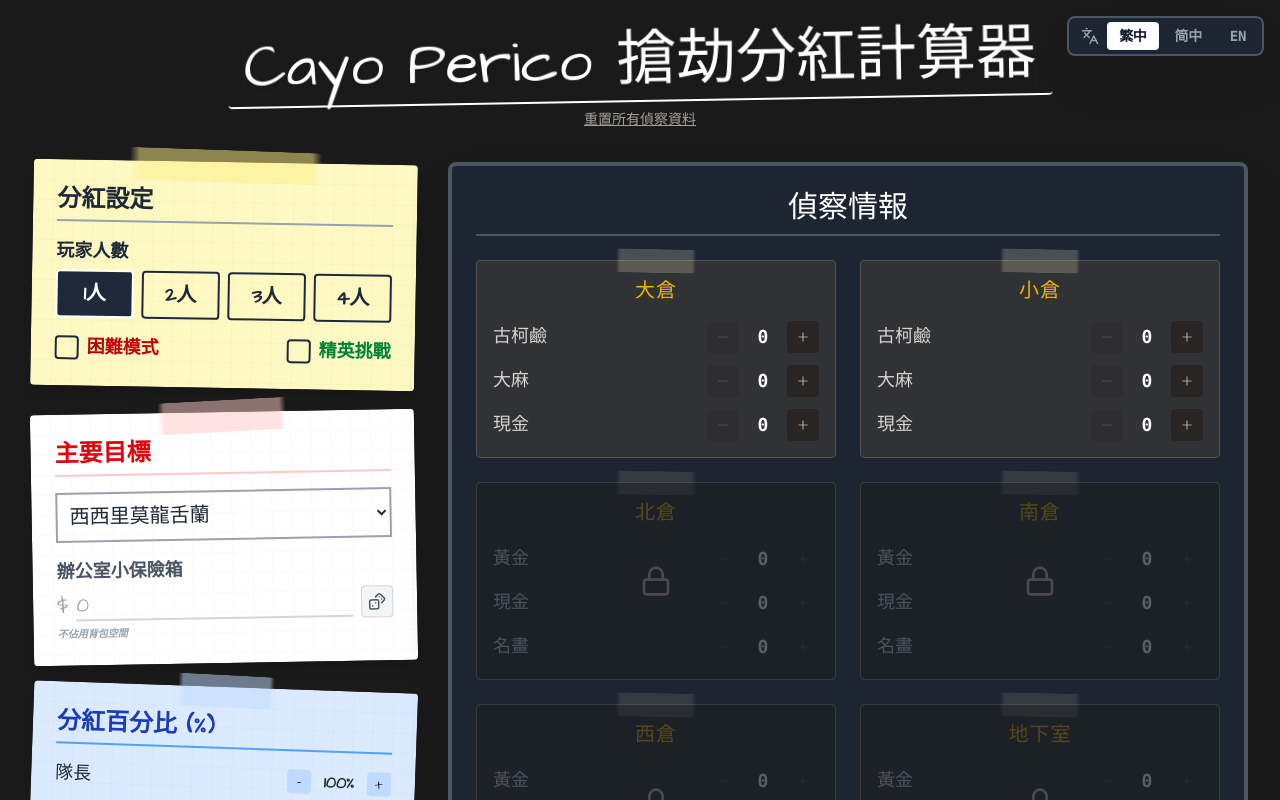
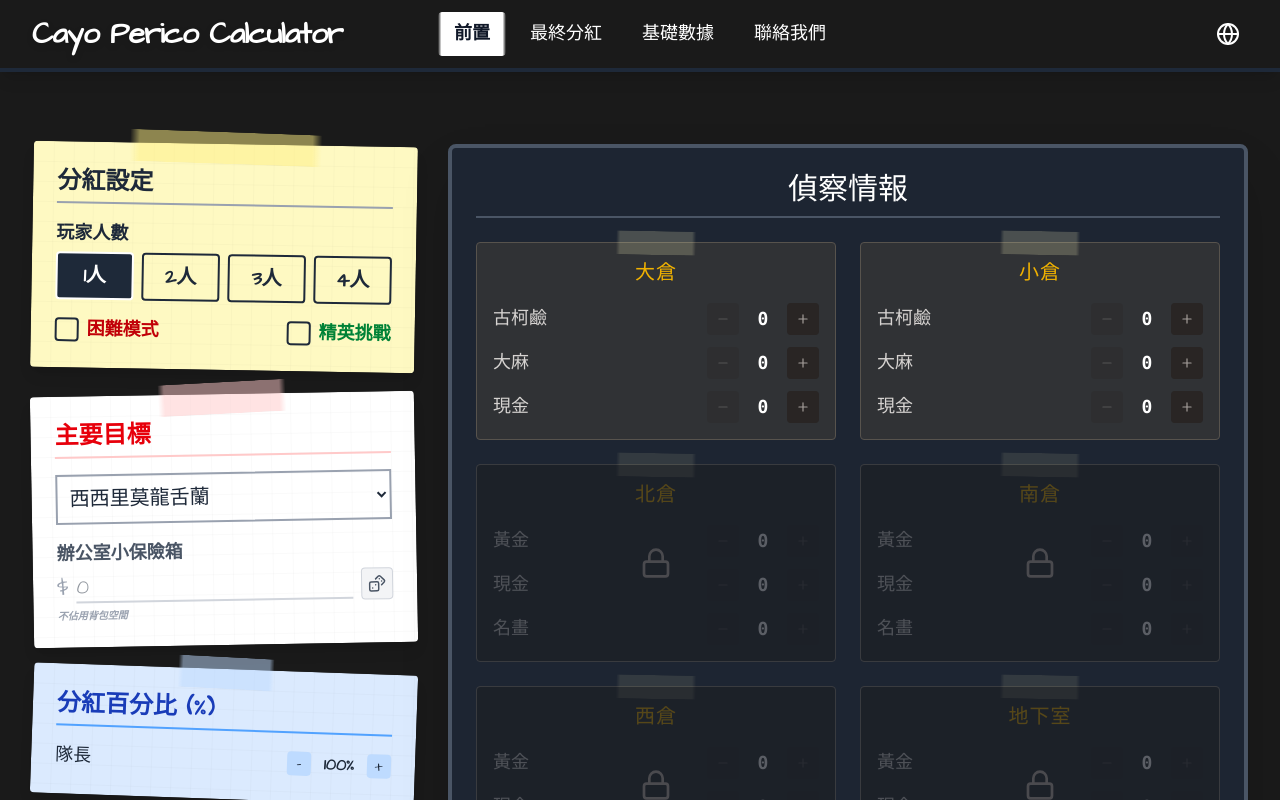
Before and after one commit to c0u1b0o6o/Cayo-Perico-Heist-Profit-Calculator, a Next.js app: page / in a window 1280 px wide. Shown: the top 800 px of the page. Built offline with nearby package versions, Linux system fonts and the light colour scheme.

Commit message:
feat: implement multi-tab layout, enhanced NavBar, and swipe gestures

```diff
--- a/app/globals.css
+++ b/app/globals.css
@@ -46,6 +46,38 @@
     /* Irregular edges */
     -webkit-mask-image: linear-gradient(90deg, transparent 0%, black 5%, black 95%, transparent 100%);
     mask-image: linear-gradient(90deg, transparent 0%, black 5%, black 95%, transparent 100%);
+}
+
+/* Tape Hover Effect for Tabs */
+.tape-hover:hover,
+.tape-hover.active {
+    box-shadow: 0 1px 3px rgba(0,0,0,0.2);
+    -webkit-mask-image: linear-gradient(90deg, transparent 0%, black 5%, black 95%, transparent 100%);
+    mask-image: linear-gradient(90deg, transparent 0%, black 5%, black 95%, transparent 100%);
+}
+
+/* Navigation Zones */
+.nav-zone {
+    position: fixed;
+    top: 0;
+    bottom: 0;
+    z-index: 10;
+    cursor: pointer;
+    transition: background-color 0.2s;
+}
+
+.nav-zone:hover {
+    background-color: rgba(255, 255, 255, 0.05);
+}
+
+.nav-zone-left {
+    left: 0;
+    width: calc((100vw - min(1280px, 100vw)) / 2);
+}
+
+.nav-zone-right {
+    right: 0;
+    width: calc((100vw - min(1280px, 100vw)) / 2);
 }
 
 .activeable.active {
--- a/app/page.tsx
+++ b/app/page.tsx
@@ -7,6 +7,7 @@
 import { LootSummary } from '@/components/LootSummary';
 import { ResultBoard } from '@/components/ResultBoard';
 import { LanguageToggle } from '@/components/LanguageToggle';
+import { NavBar } from '@/components/NavBar';
 import { translations, Language } from '@/lib/translations';
 import { Check, Dices } from 'lucide-react';
 import { clsx } from 'clsx';
@@ -34,6 +35,11 @@
   });
 
   const [selectedPrimaryValue, setSelectedPrimaryValue] = useState(PRIMARY_TARGETS[0].value);
+  const [activeTab, setActiveTab] = useState('prep');
+
+  // Gesture State
+  const [dragStart, setDragStart] = useState<number | null>(null);
+  const [isDragging, setIsDragging] = useState(false);
 
   const [lootCounts, setLootCounts] = useState<LootCounts>({});
   const [wallSafeValue, setWallSafeValue] = useState(0);
@@ -88,29 +94,72 @@
     });
   };
 
-  const calculatedBags = useMemo(() => {
-    return calculateOptimalLoot(lootCounts, settings.players);
-  }, [lootCounts, settings.players]);
-
+  const calculatedBags = useMemo(() => calculateOptimalLoot(lootCounts, settings.players), [lootCounts, settings.players]);
   const cutsSum = settings.cuts.reduce((a, b) => a + b, 0);
 
+  const tabs = ['prep', 'results', 'data', 'contact'];
+  const handleTabNavigation = (direction: 'prev' | 'next') => {
+    const currentIndex = tabs.indexOf(activeTab);
+    if (direction === 'prev' && currentIndex > 0) {
+      setActiveTab(tabs[currentIndex - 1]);
+    } else if (direction === 'next' && currentIndex < tabs.length - 1) {
+      setActiveTab(tabs[currentIndex + 1]);
+    }
+  };
+
+  // Improved Gesture Detection (Mouse & Touch)
+  const minSwipeDistance = 50;
+
+  const handleDragStart = (clientX: number) => {
+    setDragStart(clientX);
+    setIsDragging(true);
+  };
+
+  const handleDragEnd = (clientX: number) => {
+    if (!dragStart || !isDragging) return;
+
+    const distance = dragStart - clientX;
+    if (Math.abs(distance) > minSwipeDistance) {
+      handleTabNavigation(distance > 0 ? 'next' : 'prev');
+    }
+
+    setDragStart(null);
+    setIsDragging(false);
+  };
+
   return (
-    <div className="max-w-7xl mx-auto p-4 sm:p-8">
-      <LanguageToggle currentLang={currentLang} onLanguageChange={setCurrentLang} />
+    <div className="min-h-screen bg-board-bg">
+      <NavBar
+        activeTab={activeTab}
+        onTabChange={setActiveTab}
+        language={currentLang}
+        onLanguageChange={setCurrentLang}
+      />
 
-      {/* Header */}
-      <header className="text-center mb-8 relative z-10 flex flex-col items-center">
-        <h1 className="font-hand text-4xl sm:text-6xl text-white transform -rotate-1 drop-shadow-lg inline-block border-b-2 border-white pb-2 bg-board-bg/50 backdrop-blur-sm px-4 rounded mb-2">
-          {t.title}
-        </h1>
+      {/* Left Navigation Zone */}
       <button
-          onClick={handleReset}
-          className="font-hand text-stone-400 hover:text-red-400 text-sm underline transition-colors"
+        onClick={() => handleTabNavigation('prev')}
+        className="nav-zone nav-zone-left"
+        aria-label="Previous tab"
+      />
+
+      {/* Right Navigation Zone */}
+      <button
+        onClick={() => handleTabNavigation('next')}
+        className="nav-zone nav-zone-right"
+        aria-label="Next tab"
+      />
+
+      <div
+        className="max-w-7xl mx-auto px-4 sm:px-8 pb-4 sm:pb-8 pt-36 transition-opacity duration-300 select-none"
+        onMouseDown={(e) => handleDragStart(e.clientX)}
+        onMouseUp={(e) => handleDragEnd(e.clientX)}
+        onTouchStart={(e) => handleDragStart(e.targetTouches[0].clientX)}
+        onTouchEnd={(e) => handleDragEnd(e.changedTouches[0].clientX)}
       >
-          {currentLang === 'en' ? 'Reset All Data' : '重置所有偵察資料'}
-        </button>
-      </header>
-
+        {/* Prep Data Tab */}
+        {activeTab === 'prep' && (
+          <>
       {/* Main Planning Board */}
       <div className="grid grid-cols-1 lg:grid-cols-3 gap-8">
 
@@ -276,9 +325,12 @@
         </div>
 
       </div>
+          </>
+        )}
 
-      {/* Bottom Section: Results */}
-      <div className="mt-8 flex justify-center">
+        {/* Results Tab */}
+        {activeTab === 'results' && (
+          <div className="flex justify-center flex-col items-center">
             <ResultBoard
                 bags={calculatedBags}
                 settings={settings}
@@ -287,10 +339,31 @@
                 language={currentLang}
             />
           </div>
+        )}
+
+        {/* Data Tab - Placeholder */}
+        {activeTab === 'data' && (
+          <div className="min-h-[60vh] flex flex-col items-center justify-center text-white/50 font-hand">
+            <h2 className="text-3xl mb-4 italic opacity-30 tracking-widest">{t.nav.data}</h2>
+            <p className="opacity-20">Coming Soon...</p>
+          </div>
+        )}
+
+        {/* Contact Tab - Placeholder */}
+        {activeTab === 'contact' && (
+          <div className="min-h-[60vh] flex flex-col items-center justify-center text-white/50 font-hand">
+            <h2 className="text-3xl mb-4 italic opacity-30 tracking-widest">{t.nav.contact}</h2>
+            <p className="opacity-20 text-center">
+              Built with Antigravity AI<br/>
+              GTA 5 Cayo Perico Calculator
+            </p>
+          </div>
+        )}
 
        <footer className="text-center mt-12 text-gray-500 text-sm font-hand">
             <p>Cayo Perico Heist Calculator &copy; 2026</p>
         </footer>
       </div>
+    </div>
   );
 }
--- a/components/LanguageToggle.tsx
+++ b/components/LanguageToggle.tsx
@@ -1,7 +1,7 @@
-import React from 'react';
+import React, { useState, useRef, useEffect } from 'react';
 import { Language } from '@/lib/translations';
+import { Globe } from 'lucide-react';
 import { clsx } from 'clsx';
-import { Languages } from 'lucide-react';
 
 interface LanguageToggleProps {
   currentLang: Language;
@@ -9,33 +9,60 @@
 }
 
 export const LanguageToggle: React.FC<LanguageToggleProps> = ({ currentLang, onLanguageChange }) => {
-  const options: { value: Language; label: string }[] = [
-    { value: 'tw', label: '繁中' },
-    { value: 'cn', label: '简中' },
-    { value: 'en', label: 'EN' },
+  const [isOpen, setIsOpen] = useState(false);
+  const dropdownRef = useRef<HTMLDivElement>(null);
+
+  const languages: { code: Language; label: string; flag: string }[] = [
+    { code: 'en', label: 'English', flag: '🇺🇸' },
+    { code: 'tw', label: '繁體中文', flag: '🇹🇼' },
+    { code: 'cn', label: '简体中文', flag: '🇨🇳' },
   ];
 
+  useEffect(() => {
+    const handleClickOutside = (event: MouseEvent) => {
+      if (dropdownRef.current && !dropdownRef.current.contains(event.target as Node)) {
+        setIsOpen(false);
+      }
+    };
+
+    document.addEventListener('mousedown', handleClickOutside);
+    return () => document.removeEventListener('mousedown', handleClickOutside);
+  }, []);
+
+  const handleLanguageSelect = (lang: Language) => {
+    onLanguageChange(lang);
+    setIsOpen(false);
+  };
+
   return (
-    <div className="fixed top-4 right-4 z-50 flex items-center bg-gray-800/80 border-2 border-gray-600 rounded-lg p-1 shadow-2xl backdrop-blur-sm">
-      <div className="px-2 text-gray-400">
-        <Languages size={18} />
-      </div>
-      <div className="flex gap-1">
-        {options.map((option) => (
+    <div className="relative" ref={dropdownRef}>
       <button
-            key={option.value}
-            onClick={() => onLanguageChange(option.value)}
+        onClick={() => setIsOpen(!isOpen)}
+        className="text-white hover:text-gray-300 transition-colors p-2"
+        aria-label="Change language"
+      >
+        <Globe size={24} />
+      </button>
+
+      {isOpen && (
+        <div className="absolute right-0 top-full mt-2 bg-gray-800 border border-gray-700 rounded shadow-lg overflow-hidden z-50 min-w-[160px]">
+          {languages.map((lang) => (
+            <button
+              key={lang.code}
+              onClick={() => handleLanguageSelect(lang.code)}
               className={clsx(
-              "px-3 py-1 rounded text-sm font-bold transition-all font-mono tracking-tight",
-              currentLang === option.value
-                ? "bg-white text-gray-900 shadow-inner"
-                : "text-gray-400 hover:text-white hover:bg-gray-700/50"
+                "w-full px-4 py-2 text-left font-hand text-lg transition-colors flex items-center gap-2",
+                currentLang === lang.code
+                  ? "bg-white text-gray-900 font-bold"
+                  : "text-white hover:bg-gray-700"
               )}
             >
-            {option.label}
+              <span>{lang.flag}</span>
+              <span>{lang.label}</span>
             </button>
           ))}
         </div>
+      )}
     </div>
   );
 };
--- /dev/null
+++ b/components/NavBar.tsx
@@ -0,0 +1,101 @@
+import React from 'react';
+import { Language, translations } from '@/lib/translations';
+import { clsx } from 'clsx';
+import { LanguageToggle } from './LanguageToggle';
+
+interface NavBarProps {
+  activeTab: string;
+  onTabChange: (tab: string) => void;
+  language: Language;
+  onLanguageChange: (lang: Language) => void;
+}
+
+export const NavBar: React.FC<NavBarProps> = ({
+  activeTab,
+  onTabChange,
+  language,
+  onLanguageChange
+}) => {
+  const t = translations[language];
+
+  const navItems = [
+    { id: 'prep', label: t.nav.prep },
+    { id: 'results', label: t.nav.results },
+    { id: 'data', label: t.nav.data },
+    { id: 'contact', label: t.nav.contact },
+  ];
+
+  return (
+    <nav className="fixed top-0 left-0 right-0 z-50 bg-[#1a1a1a] backdrop-blur-sm border-b-4 border-gray-800 shadow-lg">
+      <div className="w-full px-4 sm:px-8 py-3">
+        {/* Desktop Layout */}
+        <div className="hidden md:grid grid-cols-3 items-center gap-4">
+          {/* Logo - Left */}
+          <div className="flex items-center">
+            <button
+              className="text-white font-hand text-3xl font-black tracking-tight hover:scale-105 transition-transform drop-shadow-md"
+              onClick={() => onTabChange('prep')}
+            >
+              Cayo Perico Calculator
+            </button>
+          </div>
+
+          {/* Nav Links - Center */}
+          <div className="flex items-center justify-center gap-2">
+            {navItems.map((item) => (
+              <button
+                key={item.id}
+                onClick={() => onTabChange(item.id)}
+                className={clsx(
+                  "px-4 py-2 rounded font-hand text-lg transition-all whitespace-nowrap tape-hover",
+                  activeTab === item.id
+                    ? "bg-white text-gray-900 font-bold shadow-md active"
+                    : "text-white hover:bg-white hover:text-gray-900 hover:shadow-md"
+                )}
+              >
+                {item.label}
+              </button>
+            ))}
+          </div>
+
+          {/* Language Toggle - Right */}
+          <div className="flex items-center justify-end">
+            <LanguageToggle currentLang={language} onLanguageChange={onLanguageChange} />
+          </div>
+        </div>
+
+        {/* Mobile Layout */}
+        <div className="md:hidden">
+          {/* Top Row: Logo + Language */}
+          <div className="flex items-center justify-between mb-3">
+            <button
+              className="text-white font-hand text-2xl font-black tracking-tight"
+              onClick={() => onTabChange('prep')}
+            >
+              Cayo Perico Calculator
+            </button>
+            <LanguageToggle currentLang={language} onLanguageChange={onLanguageChange} />
+          </div>
+
+          {/* Bottom Row: Nav Tabs */}
+          <div className="flex items-center justify-around gap-1">
+            {navItems.map((item) => (
+              <button
+                key={item.id}
+                onClick={() => onTabChange(item.id)}
+                className={clsx(
+                  "flex-1 px-2 py-1.5 text-sm font-hand transition-all rounded whitespace-nowrap tape-hover",
+                  activeTab === item.id
+                    ? "bg-white text-gray-900 font-bold shadow-md active"
+                    : "text-white hover:bg-white hover:text-gray-900"
+                )}
+              >
+                {item.label}
+              </button>
+            ))}
+          </div>
+        </div>
+      </div>
+    </nav>
+  );
+};
--- a/components/ResultBoard.tsx
+++ b/components/ResultBoard.tsx
@@ -182,7 +182,7 @@
             {/* Bag Recommendation */}
             <div className="md:col-span-1 p-4 bg-yellow-50 border-2 border-yellow-200 rounded dashed-border relative">
                  <h3 className="font-hand text-xl font-bold mb-3 text-yellow-800">💰 {t.results.recommendation}</h3>
-                 <div className="space-y-3 font-hand">
+                 <div className="space-y-3 font-hand pr-2">
                     {bags.map((bag, i) => (
                         <div key={i} className="bg-white p-2 rounded border border-gray-100 shadow-sm">
                             <div className="text-sm font-bold text-gray-500 mb-1">{language === 'en' ? `Player ${i + 1}` : `玩家 ${i + 1}`}</div>
--- a/lib/translations.ts
+++ b/lib/translations.ts
@@ -12,6 +12,12 @@
     cutsNote: string;
     targetValue: string;
     wallSafe: string;
+  };
+  nav: {
+    prep: string;
+    results: string;
+    data: string;
+    contact: string;
   };
   zones: {
     MainDockL: string;
@@ -78,6 +84,12 @@
       targetValue: "Target Value",
       wallSafe: "Office Wall Safe",
     },
+    nav: {
+      prep: "Prep Data",
+      results: "Final Results",
+      data: "Basic Data",
+      contact: "Contact Us",
+    },
     zones: {
       MainDockL: "Main Dock (L)",
       MainDockS: "Main Dock (S)",
@@ -141,6 +153,12 @@
       targetValue: "目標價值",
       wallSafe: "辦公室小保險箱",
     },
+    nav: {
+      prep: "前置",
+      results: "最終分紅",
+      data: "基礎數據",
+      contact: "聯絡我們",
+    },
     zones: {
       MainDockL: "大倉",
       MainDockS: "小倉",
@@ -170,7 +188,7 @@
     summary: {
       title: "偵察財物統計",
       empty: "尚無偵察資料",
-      footer: "Total secondary loot scanned",
+      footer: "偵察次要財物總額",
     },
     results: {
       title: "最終分紅計算",
@@ -204,6 +222,12 @@
       targetValue: "目标价值",
       wallSafe: "办公室小保险箱",
     },
+    nav: {
+      prep: "前置",
+      results: "最终分红",
+      data: "基础数据",
+      contact: "联系我们",
+    },
     zones: {
       MainDockL: "大仓",
       MainDockS: "小仓",
@@ -233,7 +257,7 @@
     summary: {
       title: "侦察财物统计",
       empty: "尚无侦察资料",
-      footer: "Total secondary loot scanned",
+      footer: "侦察次要财物总额",
     },
     results: {
       title: "最终分红计算",
```
Lines whose indentation alone changed are shown as unchanged.
